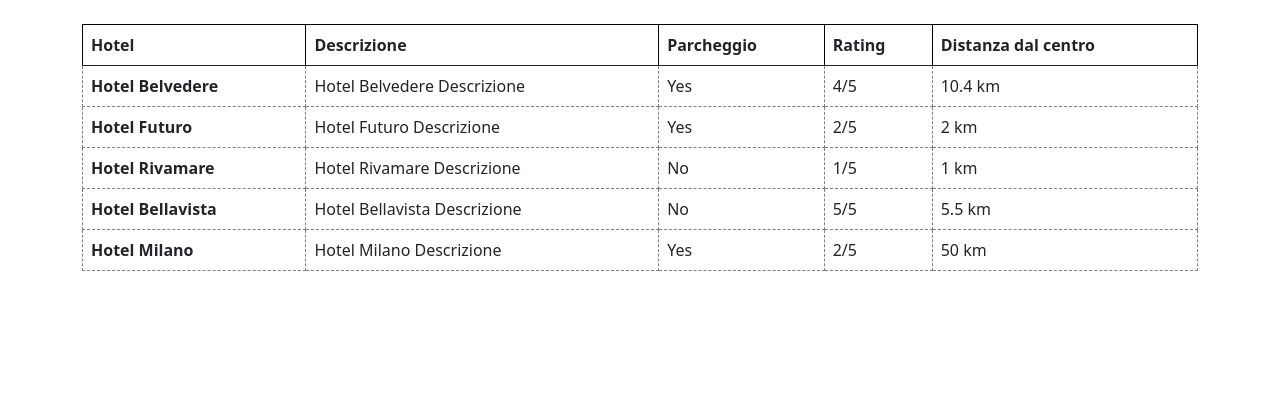
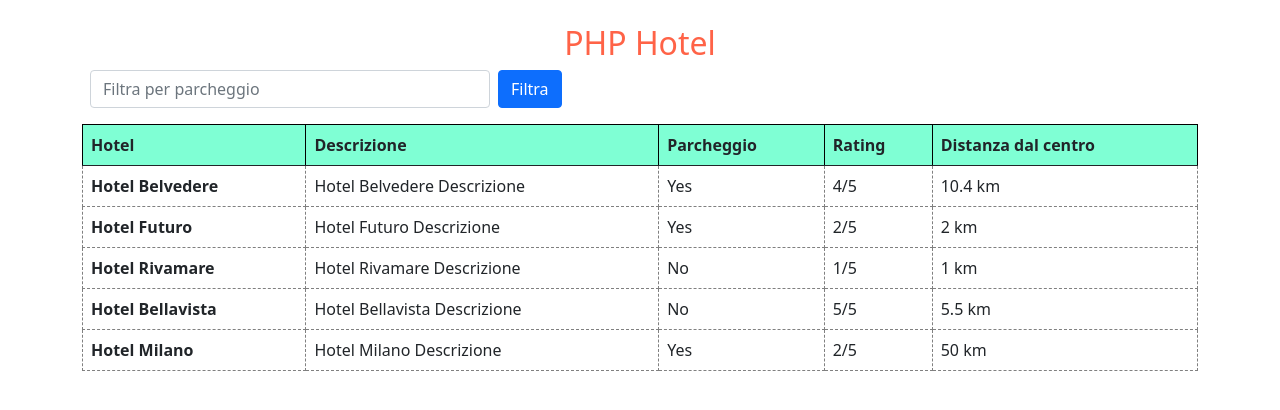
Before and after one commit to GabrieleCuccarini/php-hotel, a PHP site: page / in a window 1280 px wide. Shown: the top 410 px of the page. Run offline with PHP 8.4, Linux system fonts and the light colour scheme.

Commit message:
Added form + styles

```diff
--- a/index.php
+++ b/index.php
@@ -54,6 +54,11 @@ $hotels = [
 
 <body>
     <div class="container mt-4">
+        <h2 class="text-center red">PHP Hotel</h2>
+        <form action="" method="GET" class="d-flex mb-3">
+            <input name="parcheggio" type="text" class="form-control mx-2" placeholder="Filtra per parcheggio">
+            <button class="btn btn-primary">Filtra</button>
+        </form>
         <table class="table">
             <thead>
                 <tr>
@@ -80,8 +85,6 @@ $hotels = [
                 }
                 ?>
             </tbody>
-
-
     </div>
 </body>
 
--- a/style/style.css
+++ b/style/style.css
@@ -1,7 +1,18 @@
 th {
     border: 1px solid black;
+}
+
+thead {
+    background-color: aquamarine;
 }
 
 td {
     border: 1px dashed grey;
 }
+
+.red {
+    color: tomato !important;
+}
+input {
+    width: 400px !important;
+}
```
